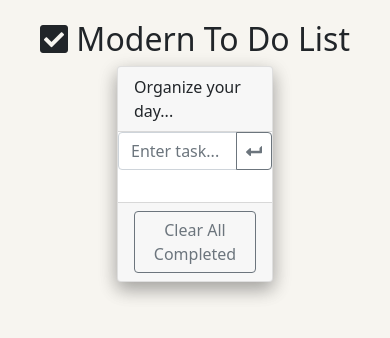
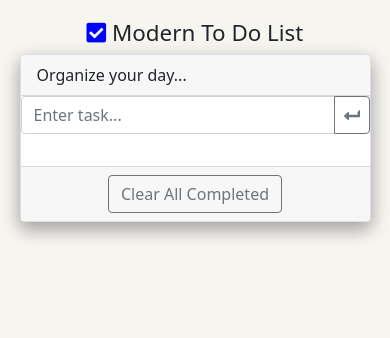
Before and after one commit to brytebee/toDo, a website built with webpack: page src/index.html in a window 390 px wide. Built offline with nearby package versions, Linux system fonts and the light colour scheme.

Commit message:
Make responsive

```diff
--- a/src/styles.css
+++ b/src/styles.css
@@ -1,9 +1,14 @@
 body {
   background-color: rgba(236, 230, 218, 0.383);
 }
+
 .header {
   margin-top: 5%;
   font-size: 2em;
+}
+
+.fa-check-square {
+  color: blue;
 }
 
 .card {
@@ -49,3 +54,14 @@ body {
   justify-content: space-between;
   align-items: center;
 }
+
+@media only screen and (max-width: 600px) {
+  .card {
+    margin: 2% 5%;
+  }
+
+  .header {
+    margin-top: 5%;
+    font-size: 1.4em;
+  }
+}
```
